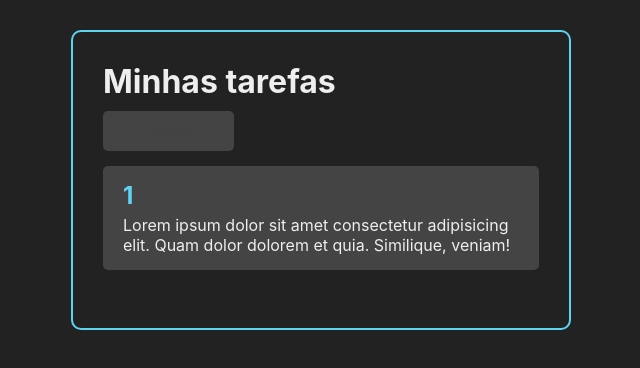
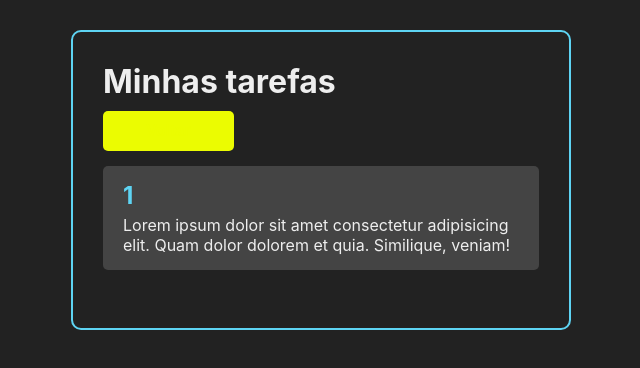
Before and after one commit to lhenriquesouz/React-To-do, a React (Create React App) app: page /1 in a window 1280 px wide. In both pictures the pointer is over the button "Voltar". Shown: the top 368 px of the page, without its empty margins (319-959 px from the left). Built offline with nearby package versions, Linux system fonts and the light colour scheme; no server answers.

Commit message:
Alteração no botão para amarelo

```diff
--- a/src/components/Button.css
+++ b/src/components/Button.css
@@ -1,5 +1,5 @@
 .button {
-    background-color: #0112fc;
+    background-color: #ebfc01;
     height: 40px;
     padding: 0 10px;
     border-radius: 5px;
@@ -13,7 +13,7 @@
 }
 
 .button:hover {
-    background-color: #444;
-    color: ##0112fc;
+    background-color: #ebfc01;
+    color: #ebfc01;
     transition: .3s;
 }
```
